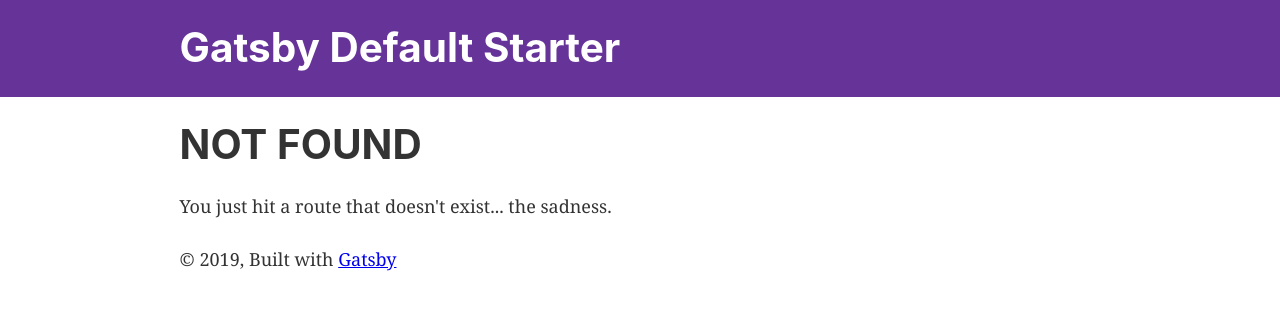
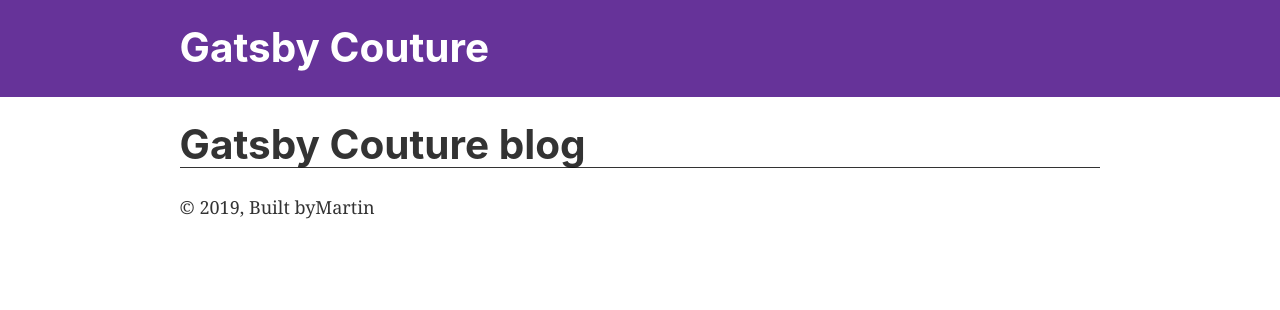
Before and after one commit to marb61a/gatsby-couture, a Gatsby site: page /blog in a window 1280 px wide. Before the commit this address had no page. Built offline with nearby package versions, Linux system fonts and the light colour scheme; Gatsby itself is replaced by a stand-in of ours.

Commit message:
added initial blog page and updated layout and config page to change author and default name

```diff
--- a/gatsby-config.js
+++ b/gatsby-config.js
@@ -1,8 +1,8 @@
 module.exports = {
   siteMetadata: {
-    title: `Gatsby Default Starter`,
+    title: `Gatsby Couture`,
     description: `Kick off your next, great Gatsby project with this default starter. This barebones starter ships with the main Gatsby configuration files you might need.`,
-    author: `@gatsbyjs`,
+    author: `Martin`,
   },
   plugins: [
     `gatsby-plugin-react-helmet`,
--- a/src/components/layout.js
+++ b/src/components/layout.js
@@ -1,10 +1,3 @@
-/**
- * Layout component that queries for data
- * with Gatsby's StaticQuery component
- *
- * See: https://www.gatsbyjs.org/docs/static-query/
- */
-
 import React from "react"
 import PropTypes from "prop-types"
 import { StaticQuery, graphql } from "gatsby"
@@ -15,10 +8,11 @@ import "./layout.css"
 const Layout = ({ children }) => (
   <StaticQuery
     query={graphql`
-      query SiteTitleQuery {
+      {
         site {
           siteMetadata {
-            title
+            title,
+            author
           }
         }
       }
@@ -36,9 +30,8 @@ const Layout = ({ children }) => (
         >
           <main>{children}</main>
           <footer>
-            © {new Date().getFullYear()}, Built with
-            {` `}
-            <a href="https://www.gatsbyjs.org">Gatsby</a>
+            © {new Date().getFullYear()}, Built by
+            {data.site.siteMetadata.author}
           </footer>
         </div>
       </>
--- /dev/null
+++ b/src/pages/blog.js
@@ -0,0 +1,16 @@
+import React from 'react';
+import {Static, graphql} from 'gatsby';
+
+import Layout from '../components/layout';
+
+export default () => (
+  <Layout>
+    <div>
+      <h1
+        style={{display: 'inlineBlock', borderBottom: '1px solid'}}
+      >
+        Gatsby Couture blog
+      </h1>
+    </div>
+  </Layout>
+)
```
